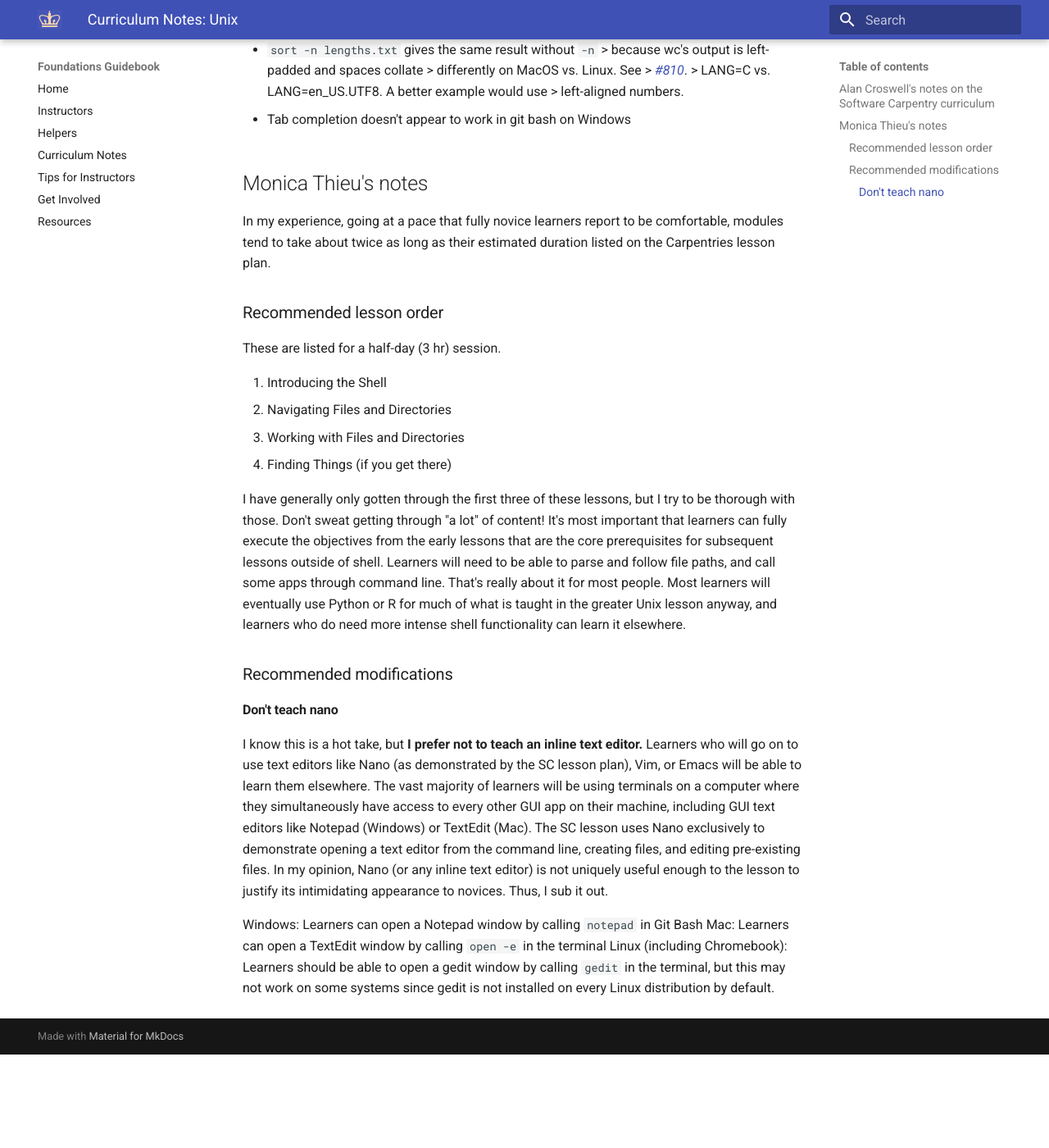
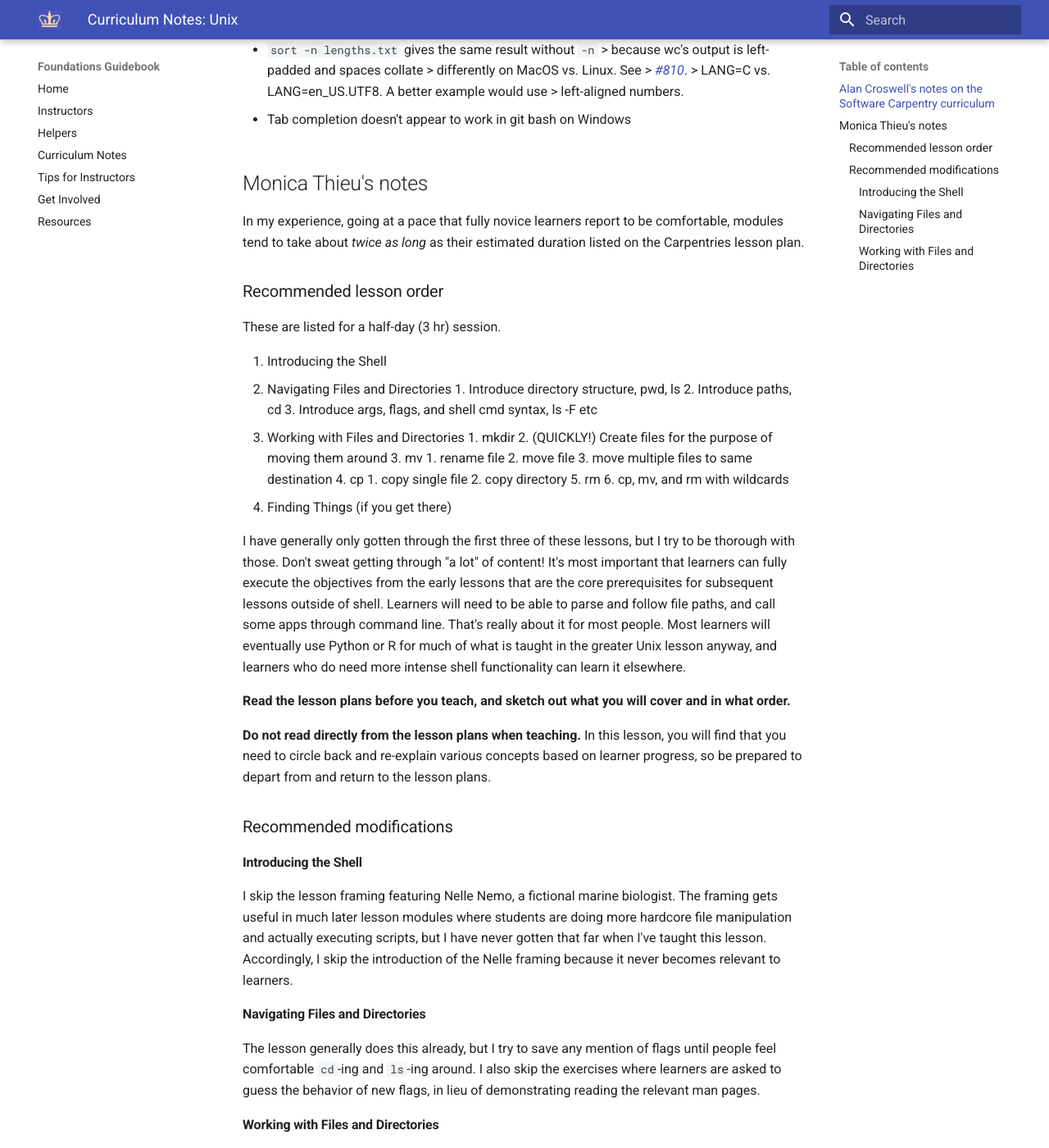
Before and after one commit to ColumbiaSWC/guidebook, an MkDocs documentation site: the page built from docs/curriculum-notes/unix.md, in a window 1280 px wide and 1400 px high, scrolled down 250 px. Shown: the whole window at 82% size. Built offline with MkDocs 1.6.1 and Material for MkDocs 9.7.7, drawn with Linux system fonts in a browser that asks for light colours; before the commit the page ends 1536 px from its top, so only the background shows below that.

Commit message:
Add Monica's notes

```diff
--- a/docs/curriculum-notes/unix.md
+++ b/docs/curriculum-notes/unix.md
@@ -16,7 +16,7 @@
 
 ## Monica Thieu's notes
 
-In my experience, going at a pace that fully novice learners report to be comfortable, modules tend to take about twice as long as their estimated duration listed on the Carpentries lesson plan.
+In my experience, going at a pace that fully novice learners report to be comfortable, modules tend to take about _twice as long_ as their estimated duration listed on the Carpentries lesson plan.
 
 ### Recommended lesson order
 
@@ -24,14 +24,40 @@ These are listed for a half-day (3 hr) session.
 
 1. Introducing the Shell
 2. Navigating Files and Directories
+        1. Introduce directory structure, pwd, ls
+        2. Introduce paths, cd
+        3. Introduce args, flags, and shell cmd syntax, ls -F etc
 3. Working with Files and Directories
+        1. mkdir
+        2. (QUICKLY!) Create files for the purpose of moving them around
+        3. mv
+                1. rename file
+                2. move file
+                3. move multiple files to same destination
+        4. cp
+                1. copy single file
+                2. copy directory
+        5. rm
+        6. cp, mv, and rm with wildcards
 4. Finding Things (if you get there)
 
 I have generally only gotten through the first three of these lessons, but I try to be thorough with those. Don't sweat getting through "a lot" of content! It's most important that learners can fully execute the objectives from the early lessons that are the core prerequisites for subsequent lessons outside of shell. Learners will need to be able to parse and follow file paths, and call some apps through command line. That's really about it for most people. Most learners will eventually use Python or R for much of what is taught in the greater Unix lesson anyway, and learners who do need more intense shell functionality can learn it elsewhere.
 
+**Read the lesson plans before you teach, and sketch out what you will cover and in what order.**
+
+**Do not read directly from the lesson plans when teaching.** In this lesson, you will find that you need to circle back and re-explain various concepts based on learner progress, so be prepared to depart from and return to the lesson plans.
+
 ### Recommended modifications
 
-#### Don't teach nano
+#### Introducing the Shell
+
+I skip the lesson framing featuring Nelle Nemo, a fictional marine biologist. The framing gets useful in much later lesson modules where students are doing more hardcore file manipulation and actually executing scripts, but I have never gotten that far when I've taught this lesson. Accordingly, I skip the introduction of the Nelle framing because it never becomes relevant to learners.
+
+#### Navigating Files and Directories
+
+The lesson generally does this already, but I try to save any mention of flags until people feel comfortable `cd`-ing and `ls`-ing around. I also skip the exercises where learners are asked to guess the behavior of new flags, in lieu of demonstrating reading the relevant man pages.
+
+#### Working with Files and Directories
 
 I know this is a hot take, but **I prefer not to teach an inline text editor.** Learners who will go on to use text editors like Nano (as demonstrated by the SC lesson plan), Vim, or Emacs will be able to learn them elsewhere. The vast majority of learners will be using terminals on a computer where they simultaneously have access to every other GUI app on their machine, including GUI text editors like Notepad (Windows) or TextEdit (Mac). The SC lesson uses Nano exclusively to demonstrate opening a text editor from the command line, creating files, and editing pre-existing files. In my opinion, Nano (or any inline text editor) is not uniquely useful enough to the lesson to justify its intimidating appearance to novices. Thus, I sub it out.
 
```
